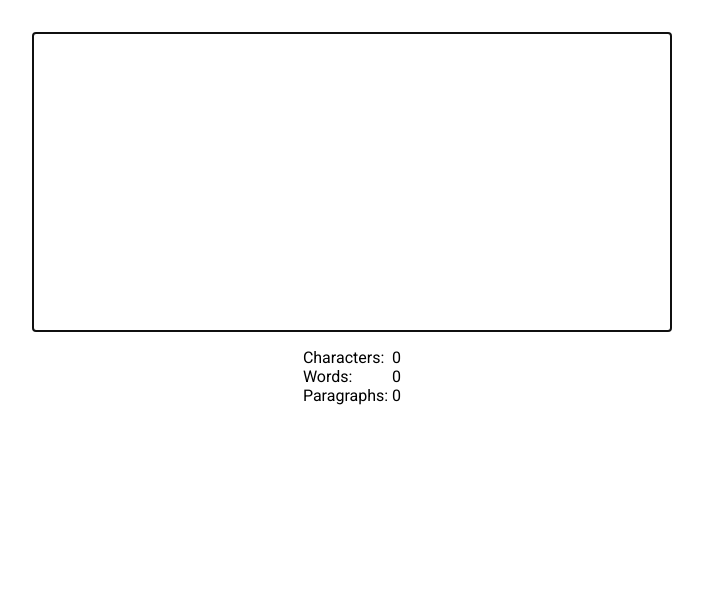
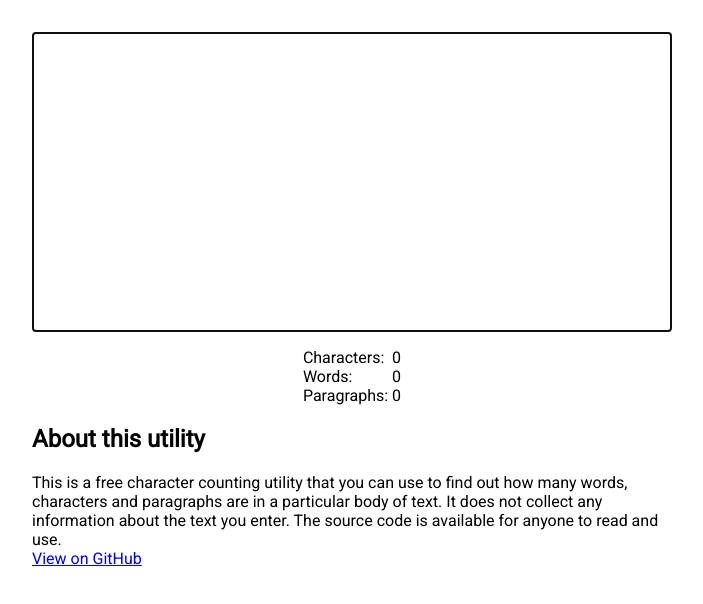
Before and after one commit to nscardina/character-counter, a website built with Vite: page index.html in a window 1280 px wide. Shown: the part 90-694 px from the top of the page, without its empty margins (288-991 px from the left). Built offline with nearby package versions, Linux system fonts and the light colour scheme.

Commit message:
Added description of program to readme.md and index.html Added license to README.md Added link to GitHub to index.html

```diff
--- a/index.html
+++ b/index.html
@@ -42,6 +42,14 @@
       </span>
     </div>
 
+    <div id="about-box">
+      <h2>About this utility</h2>
+      This is a free character counting utility that you can use to find out how many words, characters and paragraphs are in a particular body of text. It does not collect any information about the text you enter. The source code is available for anyone to read and use.
+      <br>
+      <a href="https://github.com/nscardina/character-counter">View on GitHub</a>
+
+    </div>
+
     <script type="module" src="/main.js"></script>
   </body>
 </html>
--- a/style/input-box.css
+++ b/style/input-box.css
@@ -22,6 +22,12 @@
     #input-box {
         width: 640px;
     }
+
+    #about-box {
+        width: 640px;
+        margin-left: auto;
+        margin-right: auto;
+    }
 }
 
 @media screen and (min-height: 500px) {
```
Also changed, not shown: README.md.
